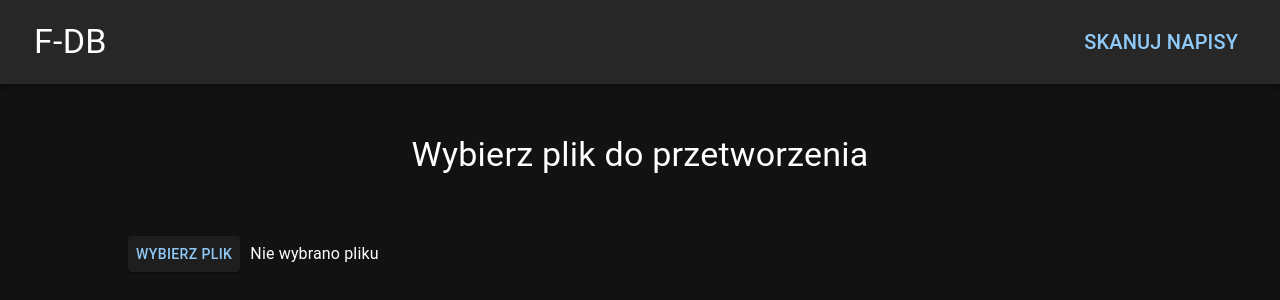
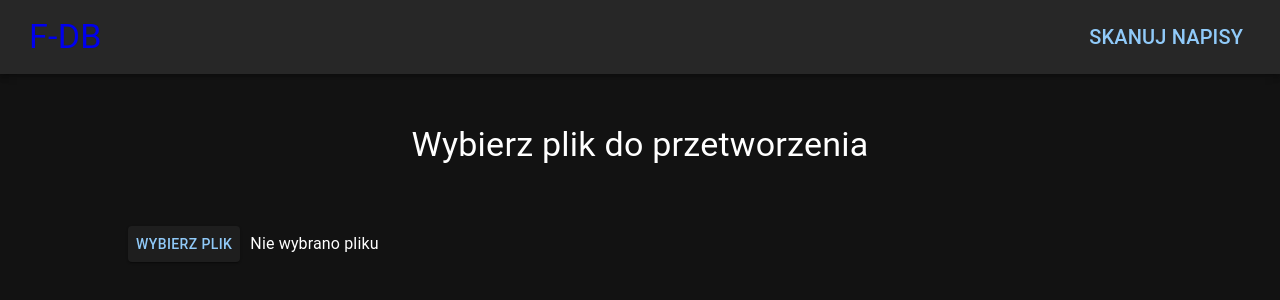
Before and after one commit to PaganMuffin/font-db, a React (Create React App) app: page /scan in a window 1280 px wide. Shown: the top 300 px of the page. Built offline with nearby package versions, Linux system fonts and the light colour scheme.

Commit message:
add return to homepage on site name

```diff
--- a/src/App.js
+++ b/src/App.js
@@ -6,12 +6,12 @@ import { SubtitleScan } from "./pages/SubtitleScan";
 export const App = () => {
 	return (
 		<div>
-			<AppBar position="static" style={{ padding: 10 }}>
+			<AppBar position="static" style={{ padding: 5 }}>
 				<Toolbar>
-					<Typography variant="h4" sx={{ flexGrow: 1 }}>
-						F-DB
-					</Typography>
-					<Link to={"/scan"} style={{ textDecoration: "none" }}>
+					<Link to={"/"} style={{ flexGrow: 1, textDecoration: "none" }}>
+						<Typography variant="h4">F-DB</Typography>
+					</Link>
+					<Link to={"/scan"} style={{ textDecoration: "none", color: "white" }}>
 						<Button sx={{ padding: 1 }}>
 							<Typography variant="h6">Skanuj napisy</Typography>
 						</Button>
--- a/src/pages/SubtitleScan.js
+++ b/src/pages/SubtitleScan.js
@@ -39,6 +39,9 @@ export const SubtitleScan = () => {
 		setFilename(f.name);
 		setIsFilenameSet(true);
 		setFile(f);
+		setFonts([]);
+		setIsLoading(false);
+		setIsWorkerDone(false);
 	};
 
 	workerParser.onmessage = (e) => {
```
